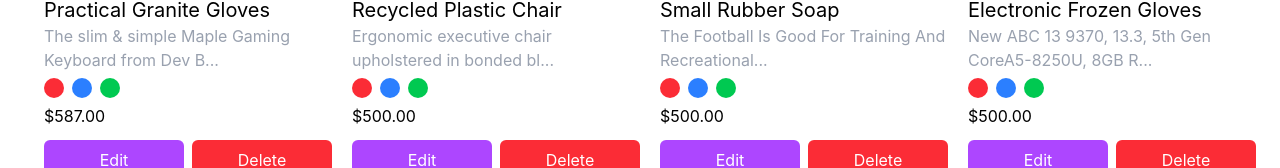
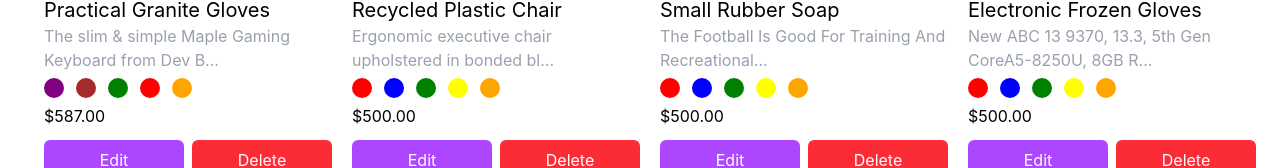
Before and after one commit to AyaHassan55/ProductCrud, a React (Vite) app: page / in a window 1280 px wide. Shown: the part 332-500 px from the top of the page. Built offline with nearby package versions, Linux system fonts and the light colour scheme.

Commit message:
display colors dynamicly & add new prodduct

```diff
--- a/src/App.tsx
+++ b/src/App.tsx
@@ -13,7 +13,7 @@ import type { IProduct } from './interfaces'
 import { validateProduct } from './validation'
 import ErrorMessage from './components/ErrorMessage'
 import CircleColor from './components/ui/CircleColor'
-
+import { v4 as uuid } from 'uuid';
 const App = () => {
   const defaultProductObj = {
     title: "",
@@ -29,6 +29,7 @@ const App = () => {
   }
   // ------------------State --------------------------
   const [isOpen, setIsOpen] = useState(false)
+  const [products, setProducts] = useState<IProduct[]>(productList)
   const [product, setProduct] = useState<IProduct>(defaultProductObj)
   const [error, setError] = useState(
     {
@@ -37,7 +38,8 @@ const App = () => {
       price: "",
       imageURL: "",
     })
-  console.log("errors====", error)
+  const [tempColor, setTempColor] = useState<string[]>([]);
+  console.log(tempColor);
   // ------------------Handler --------------------------
   const open = () => setIsOpen(true)
   const closeModal = () => setIsOpen(false)
@@ -55,7 +57,7 @@ const App = () => {
       price: product.price,
       imageURL: (product.imageURL as string),
     });
-    // console.log("error messages", errors)
+
     //--------------------------- check if any propertty has a value of "" in the errors object, if yes then return from the function and do not submit the form
     const hasError = Object.values(errors).some(value => value === "") && Object.values(errors).every(value => value === "")
     console.log(hasError)
@@ -63,9 +65,11 @@ const App = () => {
       setError(errors)
 
 
-    } else {
-      console.log("Form has errors. Please fix them before submitting.");
     }
+    setProducts(prev=> [{...product,id:uuid(),colors:tempColor},...prev])
+    setProduct(defaultProductObj)
+    setTempColor([])
+    closeModal()
 
   };
   const onCancel = () => {
@@ -75,7 +79,7 @@ const App = () => {
   }
 
   // ** ------------------Render a list of ProductCard components----------------------------------
-  const renderProductList = productList.map((product) => <ProductCard key={product.id} product={product} />)
+  const renderProductList = products.map((product) => <ProductCard key={product.id} product={product} />)
   const renderFormInputList = formInputList.map((input) =>
     <div className='flex flex-col gap-1' key={input.id}>
       <label
@@ -90,7 +94,19 @@ const App = () => {
       <ErrorMessage msg={error[input.name]} />
     </div>
   )
-  const renderProductColors = colors.map(color => <CircleColor key={color}  color={color}/>)
+  const renderProductColors = colors.map(color => <CircleColor key={color} color={color}
+    onClick={() => {
+      if (tempColor.includes(color)) {
+        // if color in list and click another one > remove it
+        setTempColor(prev=>prev.filter(item=> item !== color))
+        return;
+      }
+
+      setTempColor((prev) => [...prev, color])
+    }}
+
+  />)
+
 
   return (
 
@@ -105,9 +121,16 @@ const App = () => {
       <Modal isOpen={isOpen} closeModal={closeModal} title="My Modal Title">
         <form className='space-y-2' onSubmit={submitHandler}>
           {renderFormInputList}
+
+          <div className="flex gap-2 my-1.5 flex-wrap space-x-1">
+            {
+              tempColor.map(color => <span key={color} className='text-white rounded-xl p-1.5 mr-1 mb-1 text-sm' style={{ backgroundColor: color }}>{color}</span>)
+            }
+          </div>
           <div className="flex gap-2 my-1.5 flex-wrap space-x-1">
             {renderProductColors}
           </div>
+
 
           <div className='flex justify-between items-center space-x-2 mt-4'>
             <Button className="bg-purple-500" width="w-full" onClick={open}>Submit</Button>
--- a/src/components/ProductCard.tsx
+++ b/src/components/ProductCard.tsx
@@ -1,8 +1,10 @@
 // import type { ReactNode } from "react"
+
 import type { IProduct } from "../interfaces"
 import { textSlicer } from "../utils/functions";
 import Image from "./Image"
 import Button from "./ui/Button"
+import CircleColor from "./ui/CircleColor";
 
 interface IProps {
 product:IProduct;
@@ -10,18 +12,22 @@ product:IProduct;
 }
 
 const ProductCard = ({product}: IProps) => {
-    const {title, description, price, imageURL} = product
+    const {title, description, price, imageURL,colors} = product
+
+
+     const renderProductColors = colors.map(color => <CircleColor key={color} color={color}
+
+
+      />)
     return (
         <div className="max-w-sm md:max-w-lg mx-auto md:mx-0  m-5 p-2  md:p-4 rounded-md w-80 flex flex-col ">
             <Image className="rounded-md mb-2 h-52 w-full lg:object-cover" urlImage={imageURL} altText={title} />
             <h1 className="text-xl " >{title}</h1>
             <p className="text-gray-400">{textSlicer(description)}</p>
-            <div className="flex gap-2 my-1.5">
+            <div className="flex gap-2 my-1.5 flex-wrap space-x-1">
+            {renderProductColors}
+          </div>
 
-                <span className="w-5 h-5 rounded-full bg-red-500 cursor-pointer "></span>
-                <span className="w-5 h-5 rounded-full bg-blue-500 cursor-pointer"></span>
-                <span className="w-5 h-5 rounded-full bg-green-500 cursor-pointer"></span>
-            </div>
             <div className="flex items-center justify-between">
                 <span>${price}</span>
                 {/* <Image className="w-10 h-10 rounded-full object-center" urlImage={category.imgURL} altText={category.name} /> */}
--- a/src/components/ui/CircleColor.tsx
+++ b/src/components/ui/CircleColor.tsx
@@ -1,12 +1,14 @@
-interface IProps {
+import type { HTMLAttributes } from "react";
+
+interface IProps extends HTMLAttributes<HTMLSpanElement> {
 color: string;
 
 
 }
 
-const CircleColor=({color}:IProps)=> {
+const CircleColor=({color, ...rest}:IProps)=> {
   return (
-    <span className="block w-5 h-5 rounded-full bg-red-500 cursor-pointer " style={{backgroundColor:color}}></span>
+    <span className="block w-5 h-5 rounded-full bg-red-500 cursor-pointer " style={{backgroundColor:color}} {...rest}></span>
   )
 }
 
--- a/src/data/index.tsx
+++ b/src/data/index.tsx
@@ -112,10 +112,6 @@ export const colors:string[]=[
       "black",
       "white",
       "brown",
-      "brown",
-      "brown",
-      "brown",
-      "brown",
-      "brown",
+
 
 ]
```
